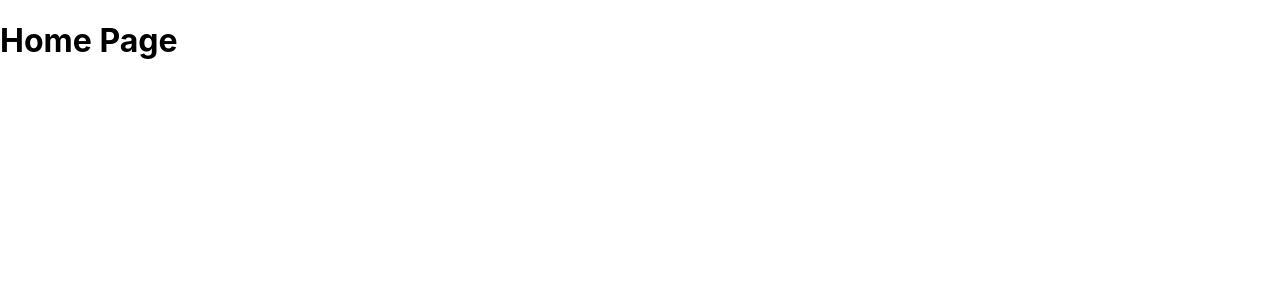
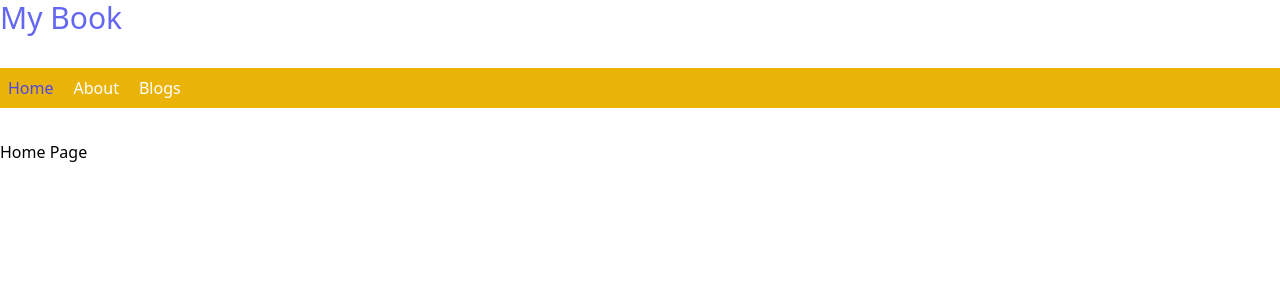
Before and after one commit to Vitavy-Vita/Formation-React, a React (Create React App) app: page / in a window 1280 px wide. Shown: the top 300 px of the page. Built offline with nearby package versions, Linux system fonts and the light colour scheme.

Commit message:
assets import

```diff
--- a/src/App.js
+++ b/src/App.js
@@ -1,20 +1,48 @@
-import './index.css';
-import {Route, Routes} from 'react-router-dom'
+import React from 'react';
+import { Route, Routes } from 'react-router-dom';
+import HomePage from './pages/HomePage';
+import BlogPage from './pages/BlogPage';
+import AboutPage from './pages/AboutPage';
+import CreateBlog from './pages/CreateBlog';
+import DetailBlog from './pages/DetailBlog';
+import Header from './components/Header';
+// rfc
 
-const Home = function() {
-  return <h1>Home Page</h1>
+export default function App() {
+  return (
+    <div>
+      <Header />
+      <Routes>
+        {/*
+      `Route` permet de définir un chemin et le composant à afficher sur ce dernier
+      Dans la version v5 de `react-router-dom` element était nommé `component`
+    */}
+        <Route path="/" element={<HomePage />} />
+        <Route path="/about" element={<AboutPage />} />
+
+        {/*
+        Les chemins imbriquées permettent d'avoir des chemins
+        qui vont s'imbriquer par rapport à leur chemin principe
+        exemple :
+        /blogs => Page avec tous les articles
+        /blogs/1 => Accéder a un article à partir du chemin `/blogs`
+        /blogs/new => un formulaire pour crée un blog
+        */}
+        <Route path="/blogs">
+          {/*
+          La propriété `index` permet de définir le composant principal
+          */}
+          <Route index element={<BlogPage />} />
+          {/*
+          Quand on utilise pour le chemin des liens 'enfant' juste le nom sans '/' devant
+        */}
+          <Route path="new" element={<CreateBlog />} />
+          {/*
+          Les chemins dynamique permettent d'accéder à une page de façon automatique
+          */}
+          <Route path=":id" element={<DetailBlog />} />
+        </Route>
+      </Routes>
+    </div>
+  );
 }
-const Blog = function() {
-  return <h1>Blog Page</h1>
-}
-function App() {
-
-  return (
-    <Routes>
-      <Route path='/' element={<Home/>}/>
-      <Route path='/blog' element={<Blog/>}/>
-    </Routes>
-  )
-}
-
-export default App;
--- /dev/null
+++ b/src/assets/data.js
@@ -0,0 +1,24 @@
+const data = [
+    {
+      name: 'Gon Freecss',
+      description: 'A young and talented hunter with a pure heart.',
+    },
+    {
+      name: 'Killua Zoldyck',
+      description: "From an assassin's family, Gon's best friend.",
+    },
+    {
+      name: 'Kurapika',
+      description: 'The last survivor of the Kurta clan, seeking to avenge his family.',
+    },
+    {
+      name: 'Leorio Paradinight',
+      description: 'An aspiring doctor, he aims to help others.',
+    },
+    {
+      name: 'Hisoka Morow',
+      description: 'A mysterious and dangerous magician with his own agenda.',
+    },
+  ];
+
+  export default data;
--- /dev/null
+++ b/src/components/Header.js
@@ -0,0 +1,17 @@
+import React from 'react';
+import { NavLink } from 'react-router-dom';
+
+export default function Header() {
+  return (
+    <header>
+      <h1 className='text-3xl text-indigo-500'>My Book</h1>
+      <nav>
+        <ul className='flex gap-5 items-center bg-yellow-500 text-white p-2 my-8'>
+          <NavLink className={({isActive})=> (isActive ? 'text-indigo-600': '')} to="/">Home</NavLink>
+          <NavLink className={({isActive})=> (isActive ? 'text-indigo-600': '')}  to="/about">About</NavLink>
+          <NavLink className={({isActive})=> (isActive ? 'text-indigo-600': '')}  to="/blogs">Blogs</NavLink>
+        </ul>
+      </nav>
+    </header>
+  );
+}
--- a/src/index.css
+++ b/src/index.css
@@ -1,13 +1,3 @@
-body {
-  margin: 0;
-  font-family: -apple-system, BlinkMacSystemFont, 'Segoe UI', 'Roboto', 'Oxygen',
-    'Ubuntu', 'Cantarell', 'Fira Sans', 'Droid Sans', 'Helvetica Neue',
-    sans-serif;
-  -webkit-font-smoothing: antialiased;
-  -moz-osx-font-smoothing: grayscale;
-}
-
-code {
-  font-family: source-code-pro, Menlo, Monaco, Consolas, 'Courier New',
-    monospace;
-}
+@tailwind base;
+@tailwind components;
+@tailwind utilities;
--- /dev/null
+++ b/src/pages/AboutPage.js
@@ -0,0 +1,7 @@
+import React from 'react'
+
+export default function AboutPage() {
+  return (
+    <div>About Page</div>
+  )
+}
--- /dev/null
+++ b/src/pages/BlogPage.js
@@ -0,0 +1,14 @@
+import React from 'react'
+import data from '../assets/data'
+
+const blogs = [
+  {
+    name:''
+  }
+]
+export default function BlogPage() {
+  return (
+    <div>Blog Page</div>
+
+  )
+}
--- /dev/null
+++ b/src/pages/CreateBlog.js
@@ -0,0 +1,7 @@
+import React from 'react'
+
+export default function CreateBlog() {
+  return (
+    <div>Create Blog</div>
+  )
+}
--- /dev/null
+++ b/src/pages/DetailBlog.js
@@ -0,0 +1,7 @@
+import React from 'react'
+
+export default function DetailBlog() {
+  return (
+    <div>Detail Blog</div>
+  )
+}
--- a/src/components/Homepage.js
+++ b/src/pages/HomePage.js
@@ -2,6 +2,6 @@ import React from 'react'
 
 export default function HomePage() {
   return (
-    <div>HomePage</div>
+    <div>Home Page</div>
   )
 }
```
Also changed, not shown: src/components/Blogpage.js (deleted, +0 -7 lines), tailwind.config.js (line endings or trailing spaces).
